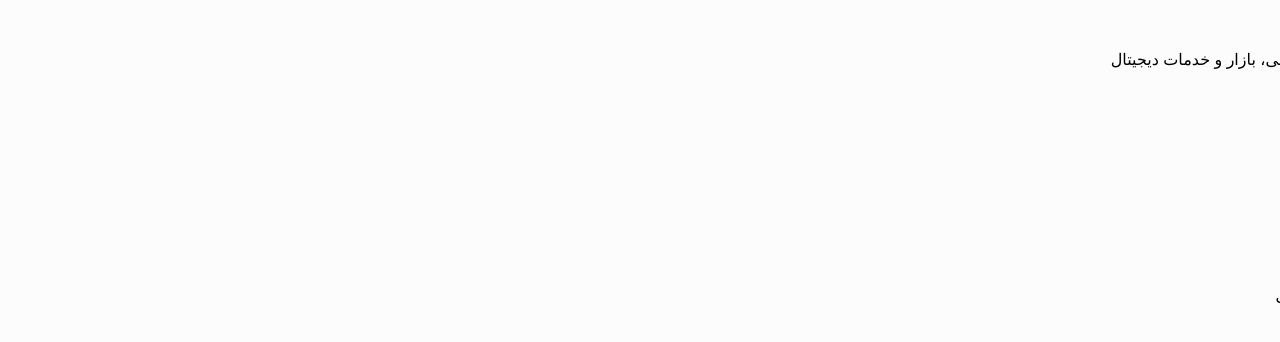
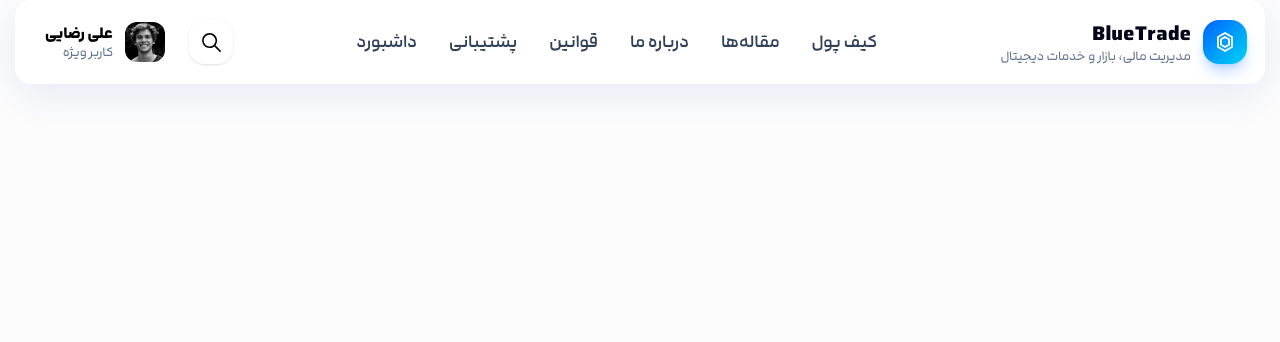
Before and after one commit to hossein1075/CryptoHub, a Next.js app: page / in a window 1280 px wide. Shown: the top 342 px of the page. Built offline with nearby package versions, Linux system fonts and the light colour scheme.

Commit message:
add css navbar desktop

```diff
--- a/src/app/globals.css
+++ b/src/app/globals.css
@@ -12,23 +12,49 @@
 
 /* theme */
 @theme {
- --font-lahze: "Lahze", sans-serif;
+  --font-lahze: "Lahze", sans-serif;
 }
 
 
 /* class */
 @layer components {
 
+  .flexCenter {
+    display: flex;
+    justify-content: center;
+    align-items: center;
+  }
+
+  .navLink {
+    @apply relative font-medium text-slate-700 transition-colors duration-300
+  }
+
+  .navLink:hover {
+    @apply text-blue-600
+  }
+
+  .navLink::after {
+    content: '';
+    @apply absolute right-0 -bottom-1 w-full h-0.5 bg-blue-600 ;
+    transform: scaleX(0);
+     transition: transform 0.3s ease;
+     transform-origin: right;
+  }
+
+  .navLink:hover::after {
+    transform: scaleX(1)
+  }
 
 }
 
 /* elements */
 
 @layer base {
-   /* html {
+
+  /* html {
     scroll-behavior: smooth;
   } */
-   body {
+  body {
     font-family: sans-serif;
     position: relative;
     background-color: #FCFCFC;
--- a/src/components/modules/navBar/NavDesktop.tsx
+++ b/src/components/modules/navBar/NavDesktop.tsx
@@ -6,52 +6,59 @@ import { IoIosSearch } from "react-icons/io";
 function NavDesktop() {
     return (
         <>
-            <nav>
-                <div>
-                    <div>
-                        <div>
+            <nav className='hidden xl:block sticky top-10 z-50'>
+               <div className='container'>
+                 <div className='flex justify-between items-center bg-white border-2 border-white border-solid shadow-[0_10px_40px_rgba(30,64,175,0.10)] font-lahze rounded-2xl px-4 py-3'>
+                    <div className='flex items-center gap-3'>
+                        <div className='size-11 flexCenter bg-linear-to-br from-blue-600 to-cyan-400 text-white rounded-2xl shadow-lg shadow-blue-500/30 '>
                             <svg xmlns="http://www.w3.org/2000/svg" className="w-6 h-6" fill="none" viewBox="0 0 24 24" stroke="currentColor">
-                                <path stroke-linecap="round" stroke-linejoin="round" stroke-width="1.8" d="M12 3l7 4v10l-7 4-7-4V7l7-4z"></path>
-                                <path stroke-linecap="round" stroke-linejoin="round" stroke-width="1.8" d="M12 7l4 2.3v5.4L12 17l-4-2.3V9.3L12 7z"></path>
+                                <path strokeLinecap="round" strokeLinejoin="round" strokeWidth="1.8" d="M12 3l7 4v10l-7 4-7-4V7l7-4z"></path>
+                                <path strokeLinecap="round" strokeLinejoin="round" strokeWidth="1.8" d="M12 7l4 2.3v5.4L12 17l-4-2.3V9.3L12 7z"></path>
                             </svg>
                         </div>
                         <div>
-                            <h2>BlueTrade</h2>
-                            <p>مدیریت مالی، بازار و خدمات دیجیتال</p>
+                            <h2 className='text-slate-950 font-extrabold text-lg'>BlueTrade</h2>
+                            <p className='text-xs text-slate-500'>مدیریت مالی، بازار و خدمات دیجیتال</p>
                         </div>
                     </div>
                     <div>
-                        <ul>
-                            <li>
+                        <ul className='xl:flex items-center gap-8'>
+                            <li className='navLink'>
                                 <Link href=''>کیف پول</Link>
                             </li>
-                            <li>
+                            <li className='navLink'>
                                 <Link href=''>مقاله‌ها</Link>
                             </li>
-                            <li>
+                            <li className='navLink'>
                                 <Link href=''>درباره ما</Link>
                             </li>
-                            <li>
+                            <li className='navLink'>
                                 <Link href=''>قوانین</Link>
                             </li>
-                            <li>
+                            <li className='navLink'>
                                 <Link href=''>پشتیبانی</Link>
                             </li>
-                            <li>
+                            <li className='navLink'>
                                 <Link href=''>داشبورد</Link>
                             </li>
                         </ul>
                     </div>
-                    <div>
-                        <button>
-                            <IoIosSearch />
+                    <div className='xl:flex items-center gap-3'>
+                       <div className=''>
+                         <button className='size-11 flexCenter rounded-2xl bg-white/70 border-2 border-white/70 shadow-sm'>
+                            <IoIosSearch size={25}/>
                         </button>
-                        <div>
-                            <Image src='/images/navbar/pravatar-80-12.jpg' alt='logo' width={44} height={44} />
-                            <h2>علی رضایی</h2>
+                       </div>
+                        <div className='flex items-center gap-3 px-3 py-2'>
+                            <Image src='/images/navbar/pravatar-80-12.jpg' alt='logo' width={44} height={44} className='size-10 rounded-xl object-cover'/>
+                            <div className=''>
+                            <h2 className='font-bold text-sm'>علی رضایی</h2>
+                            <p className='text-xs text-slate-500'>کاربر ویژه</p>
+                            </div>
                         </div>
                     </div>
                 </div>
+               </div>
             </nav>
         </>
     )
```
